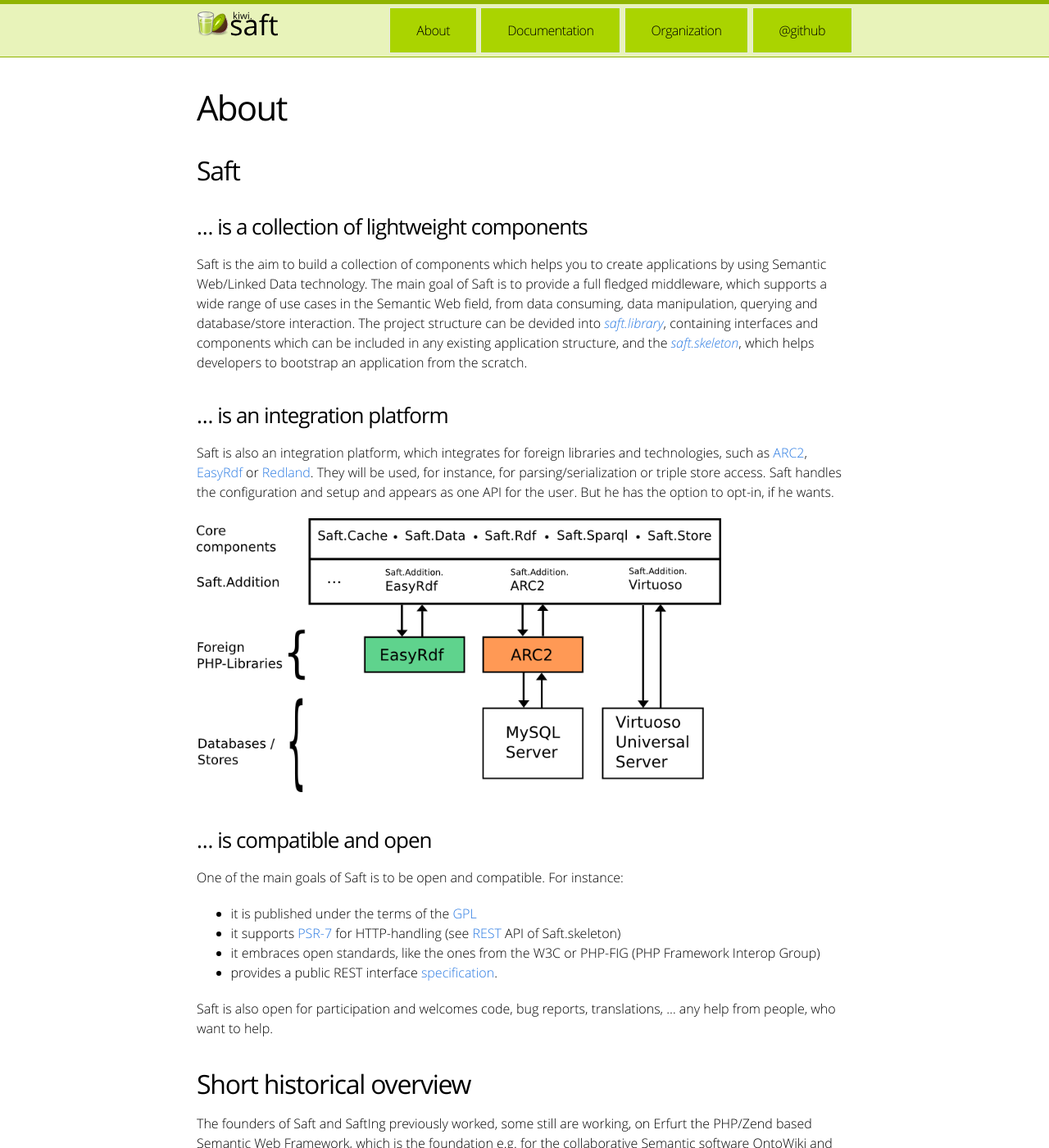
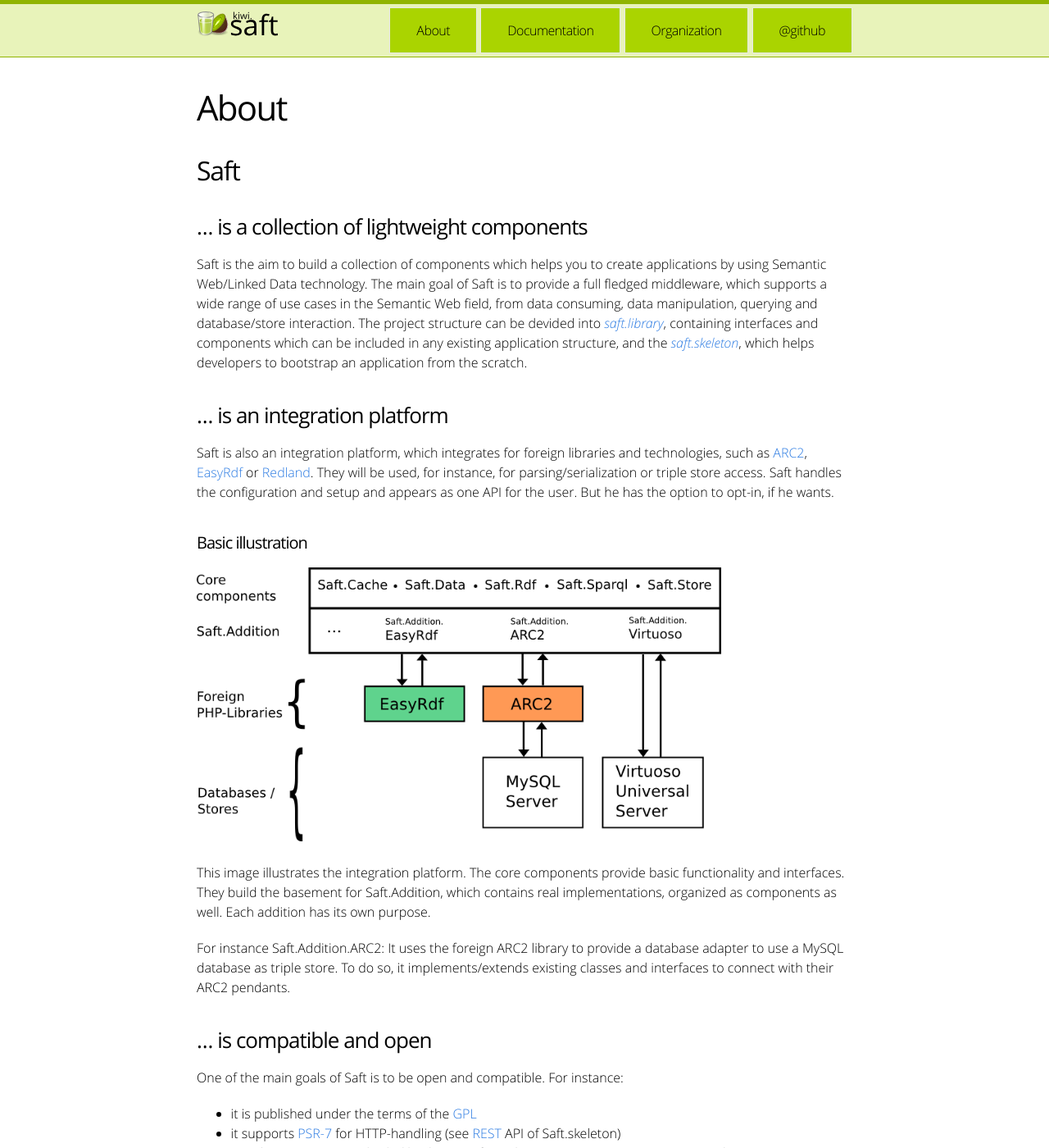
Before and after one commit to SaftIng/safting.github.io, a Jekyll site: the page built from about.md, in a window 1280 px wide and 1400 px high. Shown: the whole window at 82% size. Built offline with Jekyll 4.4.1, drawn with Linux system fonts in a browser that asks for light colours.

Commit message:
Update about.md

```diff
--- a/about.md
+++ b/about.md
@@ -14,7 +14,13 @@ Saft is the aim to build a collection of components which helps you to create ap
 
 Saft is also an integration platform, which integrates for foreign libraries and technologies, such as [ARC2](https://github.com/semsol/arc2), [EasyRdf](http://www.easyrdf.org/) or [Redland](http://librdf.org/). They will be used, for instance, for parsing/serialization or triple store access. Saft handles the configuration and setup and appears as one API for the user. But he has the option to opt-in, if he wants.
 
+#### Basic illustration
+
 <img src="http://safting.github.io/doc/integrationplatform.png" style="width: 80%; border: 0px;" >
+
+This image illustrates the integration platform. The core components provide basic functionality and interfaces. They build the basement for Saft.Addition, which contains real implementations, organized as components as well. Each addition has its own purpose.
+
+For instance Saft.Addition.ARC2: It uses the foreign ARC2 library to provide a database adapter to use a MySQL database as triple store. To do so, it implements/extends existing classes and interfaces to connect with their ARC2 pendants.
 
 ### ... is compatible and open
 
```
